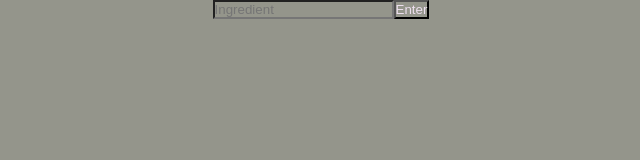
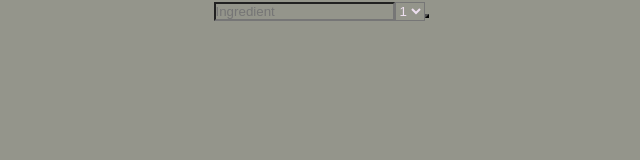
Before and after one commit to ededd9/react-recipe-app, a React (Create React App) app: page / in a window 1280 px wide. Shown: the top 160 px of the page, without its empty margins (319-959 px from the left). Built offline with nearby package versions, Linux system fonts and the light colour scheme.

Commit message:
modified user input functionality

```diff
--- a/src/App.js
+++ b/src/App.js
@@ -5,9 +5,10 @@ import RecipeItem from "./RecipeItem";
 function App() {
   const [userIngredient, setUserIngredient] = useState("");
   const [recipeData, setRecipeData] = useState(null);
+  const [numOfRecipes, setNumOfRecipes] = useState(0);
   const getRecipeData = async () => {
     const response = await fetch(
-      `https://api.spoonacular.com/recipes/findByIngredients?apiKey=8da5a877b22645019ada07ae7bff4422&ingredients=${userIngredient}&number=2`
+      `https://api.spoonacular.com/recipes/findByIngredients?apiKey=8da5a877b22645019ada07ae7bff4422&ingredients=${userIngredient}&number=${numOfRecipes}`
     );
     const data = await response.json();
     setRecipeData(data);
@@ -17,13 +18,28 @@ function App() {
   return (
     <>
       <div className="App">
+        <form className="form-control">
           <input
             type="text"
             onChange={(e) => setUserIngredient(e.target.value)}
             required
             placeholder="Ingredient"
           ></input>
-        <button onClick={getRecipeData}>Enter</button>
+          <select
+            name="number"
+            id="number"
+            onChange={(e) => setNumOfRecipes(e.target.value)}
+          >
+            <option value="1">1</option>
+            <option value="2">2</option>
+            <option value="3">3</option>
+          </select>
+          <button
+            onClick={getRecipeData}
+            className="icon"
+            type="button"
+          ></button>
+        </form>
         {recipeData && <RecipeItem recipeInfo={recipeData} />}
       </div>
     </>
```
Lines whose indentation alone changed are shown as unchanged.
